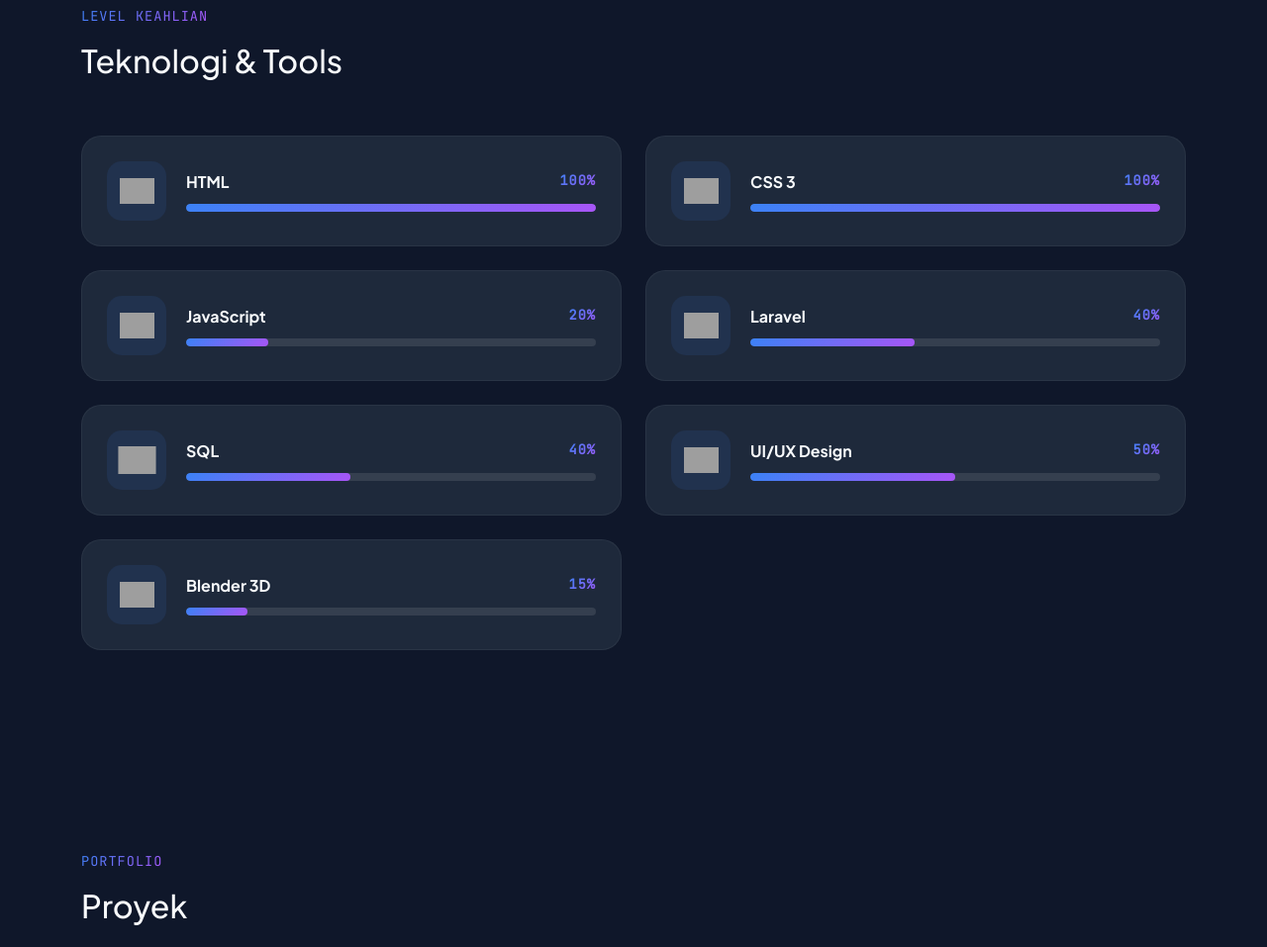
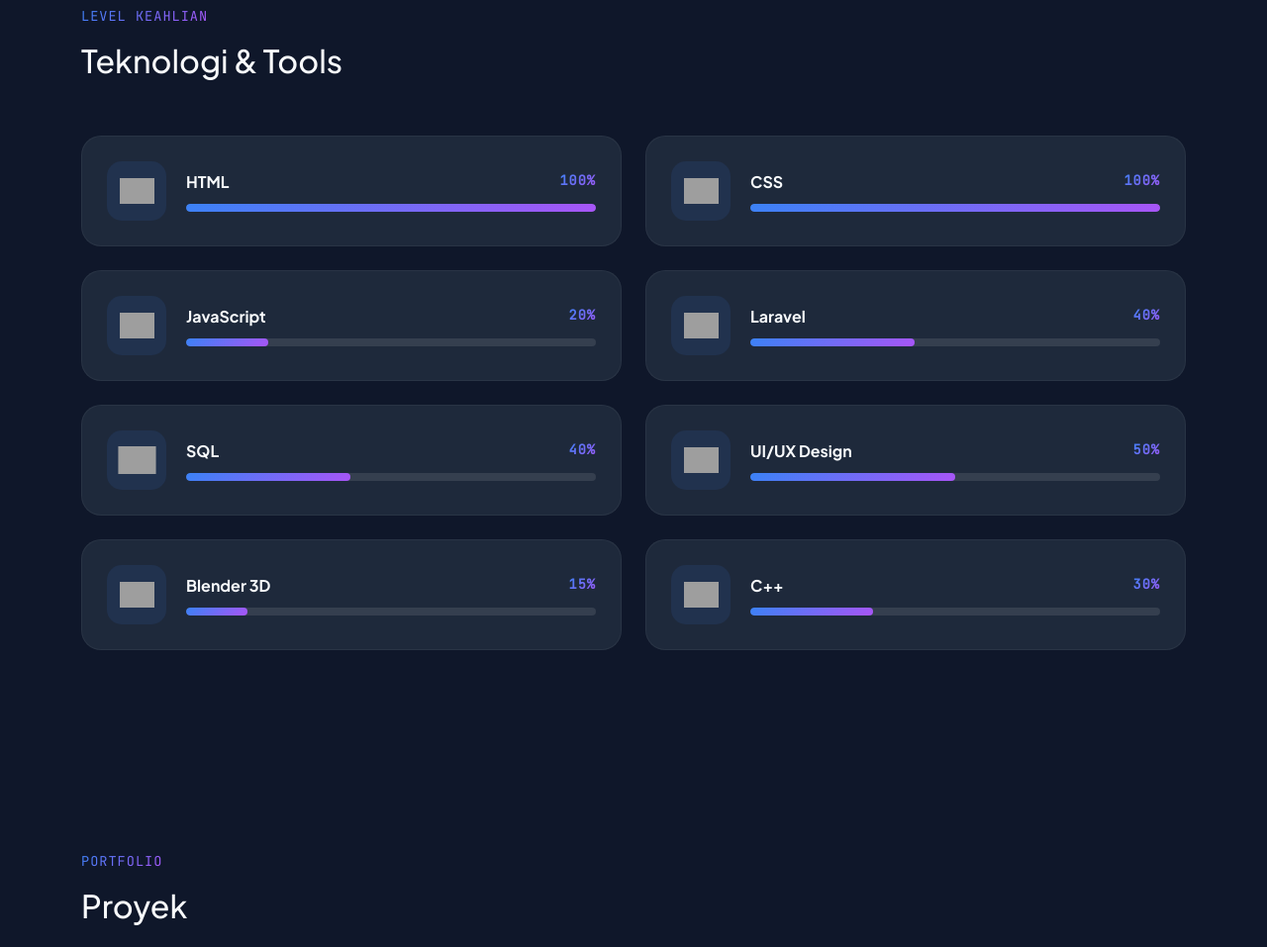
Before and after one commit to MuhammadHafidzrr/portfolio-hafidz, a plain HTML site: page index.html in a window 1280 px wide. Shown: the part 897-1854 px from the top of the page at 99% size. Drawn offline with nearby package versions, Linux system fonts and the light colour scheme; grey boxes are pictures that could not be loaded.

Commit message:
update portofolio

```diff
--- a/index.html
+++ b/index.html
@@ -87,7 +87,7 @@
                         </div>
                         <div class="skill-content">
                             <div class="d-flex justify-content-between mb-1">
-                                <span class="fw-bold">CSS 3</span>
+                                <span class="fw-bold">CSS</span>
                                 <span class="text-gradient fw-bold code-font">100%</span>
                             </div>
                             <div class="progress">
@@ -159,6 +159,22 @@
                                 <span class="fw-bold">Blender 3D</span><span class="text-gradient fw-bold code-font">15%</span>
                             </div>
                             <div class="progress"><div class="progress-bar" style="width: 15%"></div></div>
+                        </div>
+                    </div>
+                </div>
+                <div class="col-md-6" data-aos="fade-up" data-aos-delay="600">
+                    <div class="skill-bar-card">
+                        <div class="skill-icon-box">
+                            <img src="https://upload.wikimedia.org/wikipedia/commons/1/18/ISO_C%2B%2B_Logo.svg" alt="C++ Logo">
+                        </div>
+                        <div class="skill-content">
+                            <div class="d-flex justify-content-between mb-1">
+                                <span class="fw-bold">C++</span>
+                                <span class="text-gradient fw-bold code-font">30%</span>
+                            </div>
+                            <div class="progress">
+                                <div class="progress-bar" style="width: 30%"></div>
+                            </div>
                         </div>
                     </div>
                 </div>
```
